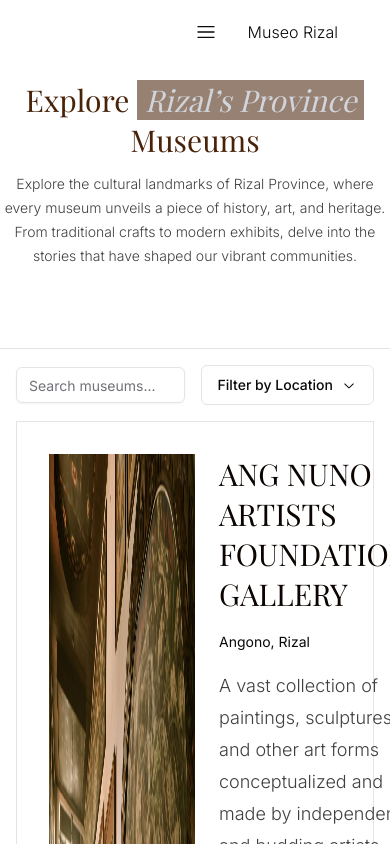
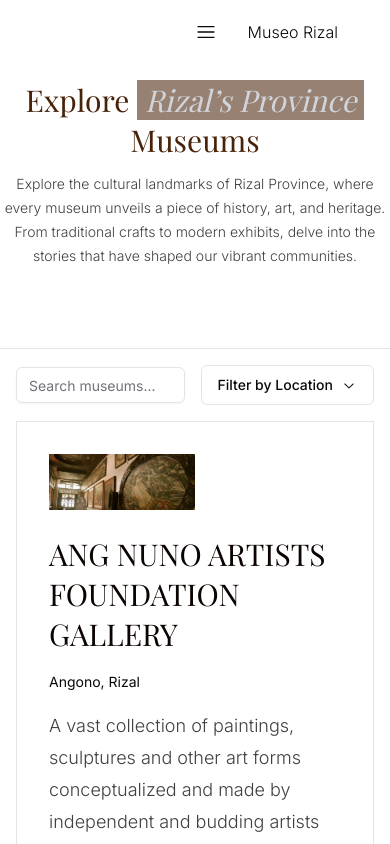
Before and after one commit to johnLamberts/cms-museum-portal, a React (Vite) app: page /museums in a window 390 px wide. Shown: the top 844 px of the page. Built offline with nearby package versions, Linux system fonts and the light colour scheme; a web font is replaced by a local one.

Commit message:
feat: add museums page

```diff
--- a/src/components/museum.tsx
+++ b/src/components/museum.tsx
@@ -10,7 +10,7 @@ interface Museumrops {
 
 const Museum = ({ icon, title, description,  address , button}: Museumrops) => {
   return (
-    <div className="flex flex-row md:gap-20 gap-6 md:p-10 p-8 border border-primary-100">
+    <div className="flex lg:flex-row flex-col md:gap-20 gap-6 md:p-10 p-8 border border-primary-100">
       {icon &&  <img src={icon} width={"50%"} height={"auto"} alt={title} />}
       <div className="flex flex-col gap-4">
         <p className="font-display md:text-display-md text-display-sm font-normal text-[#0B0400]">
```
